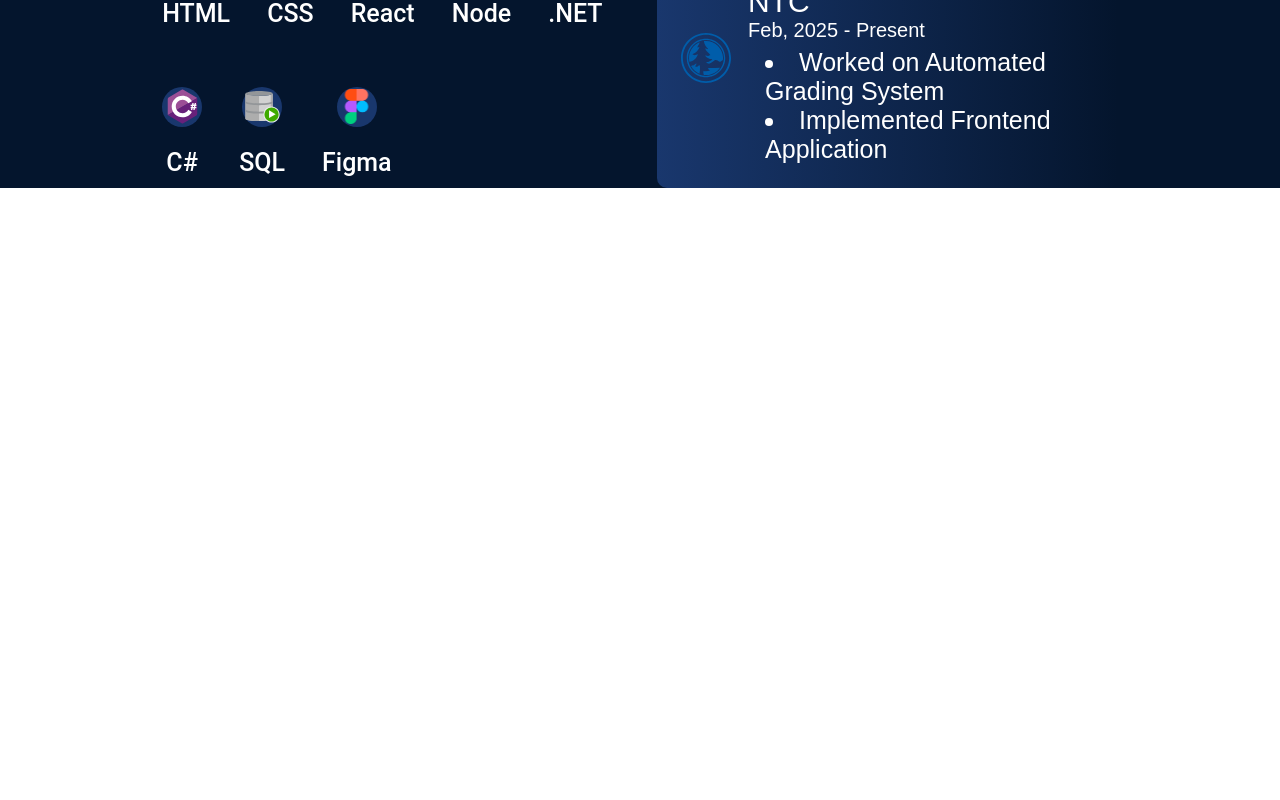
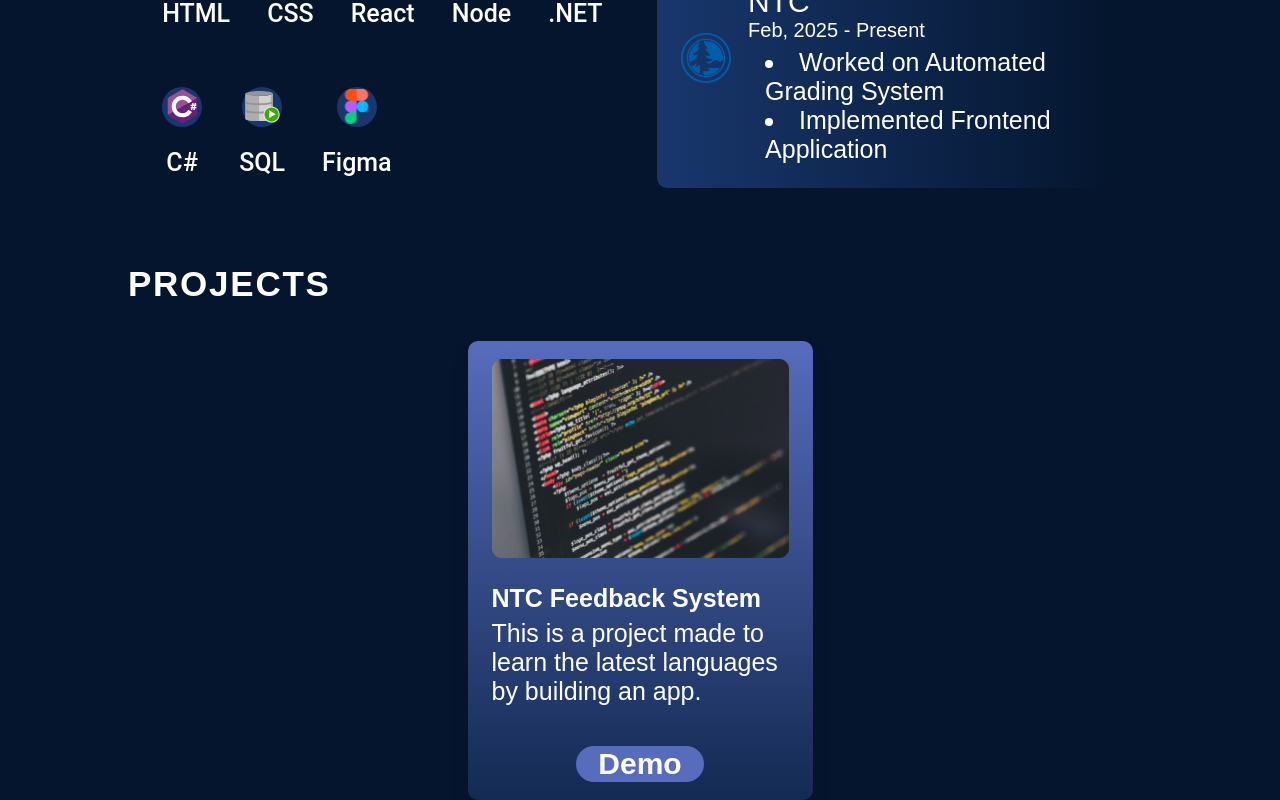
Before and after one commit to Col-By/SoftwarePortfolio, a React (Vite) app: page / in a window 1280 px wide. Shown: the part 1748-2548 px from the top of the page. Before the commit the page ends 1936 px from the top, so only its background shows below. Built offline with nearby package versions, Linux system fonts and the light colour scheme; the HTML template or start-up script is replaced by a standard one.

Commit message:
Projects Section

```diff
--- a/src/App.jsx
+++ b/src/App.jsx
@@ -5,6 +5,7 @@
 import { Portrait } from './components/Portrait/Portrait';
 import { About } from './components/About/About';
 import { Experience } from './components/Experience/Experience';
+import { Projects } from './components/Projects/Projects';
 
 function App() {
   return (
@@ -13,6 +14,7 @@
       <Portrait />
       <About />
       <Experience />
+      <Projects />
     </div>
   )
 }
--- /dev/null
+++ b/src/components/Projects/ProjectCard.jsx
@@ -0,0 +1,31 @@
+import React from "react";
+
+import styles from "./ProjectCard.module.css";
+
+import { getImageUrl } from "../../utils";
+
+
+export const ProjectCard = ( {project: {title, imageSrc, description, skills, demo, source}} ) => {
+    return (
+        <div className={styles.container}>
+            <img src={getImageUrl(imageSrc)} className={styles.image} alt={`Image of ${title}`} />
+            <h3 className={styles.title}>{title}</h3>
+            <p className={styles.description}>{description}</p>
+            <ul className={styles.skills}>{
+                skills.map((skill,id) => {
+                    <li key={id} className={styles.skill}>
+                        {skill}
+                    </li>
+                })
+                }
+            </ul>
+            {(demo || source) && (
+            <div className={styles.links}>
+                {demo && (<a href={demo} className={styles.link}>Demo</a>)}
+                {source && (<a href={source} className={styles.link}>Source</a>)}
+            </div>
+            )}
+
+        </div>
+    )
+}
--- /dev/null
+++ b/src/components/Projects/ProjectCard.module.css
@@ -0,0 +1,65 @@
+@import "../../vars.css";
+
+.container {
+    display: flex;
+    flex-direction: column;
+    border-radius: 10px;
+    background: linear-gradient(
+        180deg,
+        #576cbc 0%,
+        #132a53 100%
+    );
+    box-shadow: 0 16px 14px 0 #04152d;
+    padding: 18px 24px;
+    max-width: 345px;
+}
+
+.image {
+    margin-bottom: 26px;
+}
+
+.title {
+    font-size: 25px;
+    font-weight: 700;
+}
+
+.description {
+    margin-top: 6px;
+    font-size: 25px;
+    font-weight: 400;
+}
+
+.skills {
+    width: 100%;
+    margin-top: 14px;
+    display: flex;
+    flex-direction: row;
+    flex-wrap: wrap;
+    gap: 6px;
+    list-style: none;
+}
+
+.skill {
+    font-size: 25px;
+    font-weight: 400;
+    border-radius: 100px;
+    background: var(--color-dark);
+    padding: 2px 22px;
+}
+
+.links {
+    width: 100%;
+    margin-top: 26px;
+    display: flex;
+    justify-content: space-around;
+}
+
+.link {
+    text-decoration: none;
+    color: var(--color-text);
+    font-size: 30px;
+    font-weight: 600;
+    border-radius: 100px;
+    background: var(--color-primary);
+    padding: 1px 22px;
+}
--- /dev/null
+++ b/src/components/Projects/Projects.jsx
@@ -0,0 +1,21 @@
+import React from "react";
+
+import styles from "./Projects.module.css";
+
+import projects from "../../data/projects.json";
+
+import { ProjectCard } from "./ProjectCard";
+
+
+export const Projects = () => {
+    return (
+        <section className={styles.container} id="projects">
+            <h2 className={styles.title}>Projects</h2>
+            <div className={styles.projects}>{
+                projects.map((project,id) => {
+                    return <ProjectCard key={id} project={project} />
+                })}
+            </div>
+        </section>
+    );
+}
--- /dev/null
+++ b/src/components/Projects/Projects.module.css
@@ -0,0 +1,26 @@
+@import "../../vars.css";
+
+.container {
+    margin-top: 76px;
+    color: var(--color-text);
+    margin-left: 10%;
+    margin-right: 10%;
+}
+
+.title {
+    font-size: 35px;
+    font-weight: 700;
+    letter-spacing: 1.75px;
+    text-transform: uppercase;
+}
+
+.projects {
+    margin-top: 37px;
+    display: flex;
+    flex-direction: row;
+    flex-wrap: wrap;
+    align-items: center;
+    justify-content: center;
+    gap: 15px;
+    width: 100%;
+}
--- /dev/null
+++ b/src/data/projects.json
@@ -0,0 +1,10 @@
+[
+    {
+      "title": "NTC Feedback System",
+      "imageSrc": "projects/project.png",
+      "description": "This is a project made to learn the latest languages by building an app.",
+      "skills": [".NET", "HTML/CSS", "JavaScript, SQL"],
+      "demo": "https://instruct.ntc.edu/feedback/Home/Login",
+      "source": ""
+    }
+  ]
```
